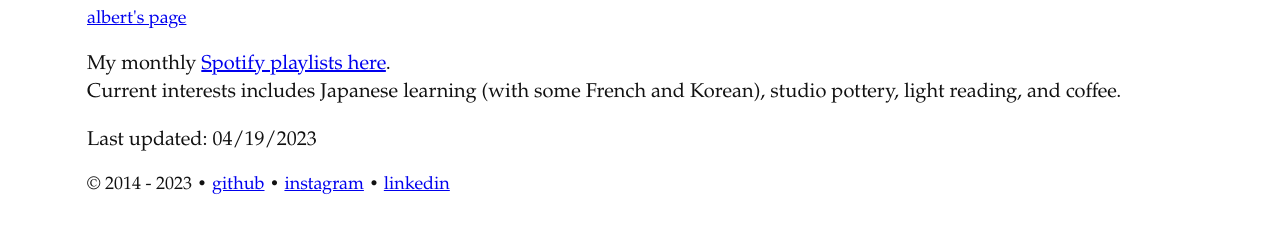
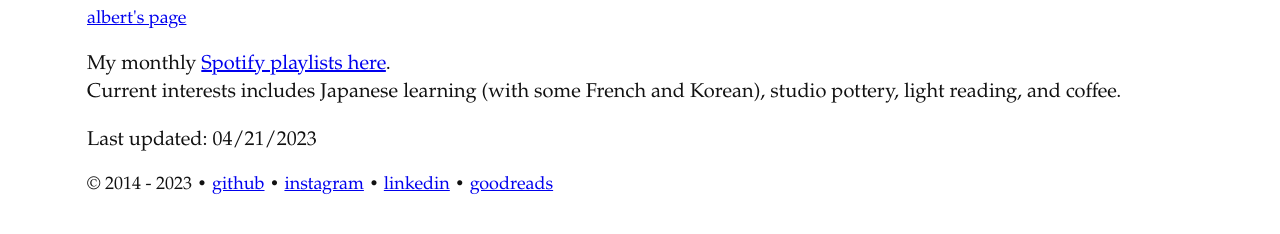
Before and after one commit to aulb/aulb.github.io, a Gatsby site: page / in a window 1280 px wide. Built offline with nearby package versions, Linux system fonts and the light colour scheme; Gatsby itself is replaced by a stand-in of ours.

Commit message:
Whatever

```diff
--- a/src/components/footer.js
+++ b/src/components/footer.js
@@ -4,7 +4,7 @@ import { Link } from 'gatsby'
 
 const Footer = () => {
   const data = useSiteMetadata()
-  const { github, instagram, linkedin } = data
+  const { github, instagram, linkedin, goodreads } = data
   return (
     <div>
       &copy; 2014 - {(new Date()).getFullYear()}
@@ -14,6 +14,8 @@ const Footer = () => {
       <Link to={instagram}>instagram</Link>
       &nbsp;•&nbsp;
       <Link to={linkedin}>linkedin</Link>
+      &nbsp;•&nbsp;
+      <Link to={goodreads}>goodreads</Link>
     </div>
   )
 }
--- a/src/hooks/useSiteMetadata.js
+++ b/src/hooks/useSiteMetadata.js
@@ -9,6 +9,7 @@ const useSiteMetadata = () => {
           github
           instagram
           linkedin
+          goodreads
         }
       }
     }
--- a/src/pages/index.js
+++ b/src/pages/index.js
@@ -12,7 +12,7 @@ const IndexPage = ({ data }) => {
           My monthly <Link to="/playlists">Spotify playlists here</Link>. <br />
           Current interests includes Japanese learning (with some French and Korean), studio pottery, light reading, and coffee.  <br />
         </p>
-        <p>Last updated: 04/19/2023</p>
+        <p>Last updated: 04/21/2023</p>
       </Layout>
     )
 }
```
